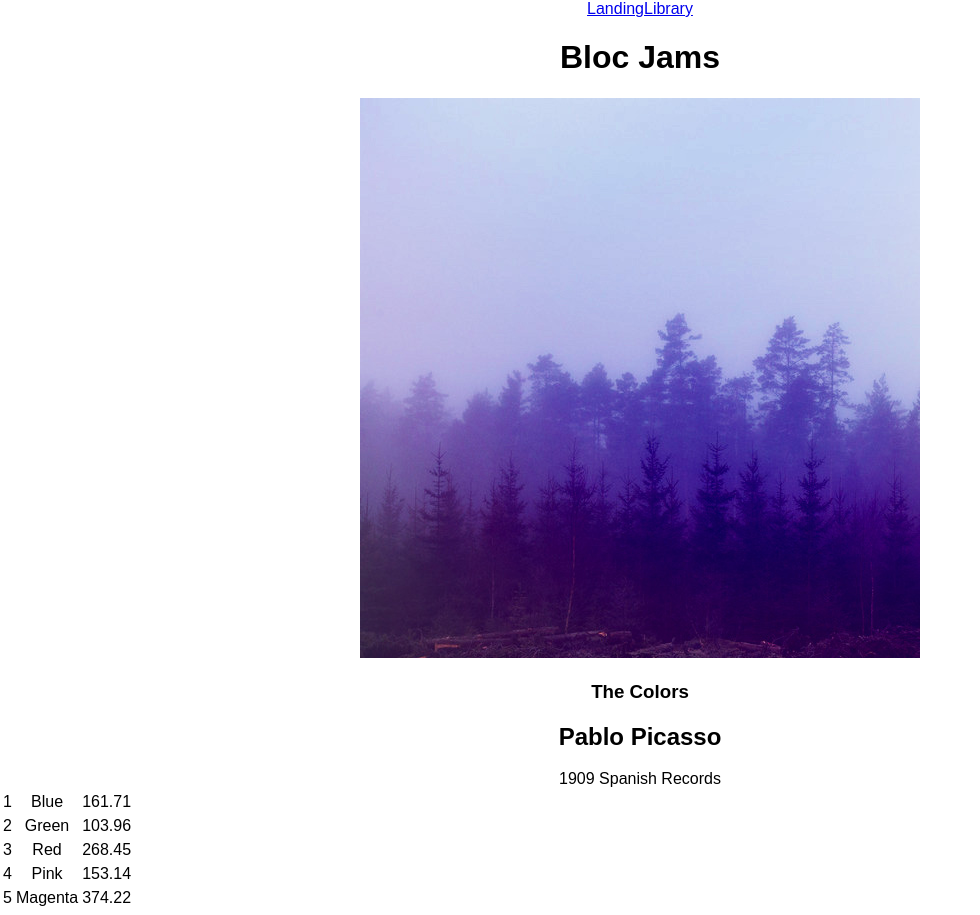
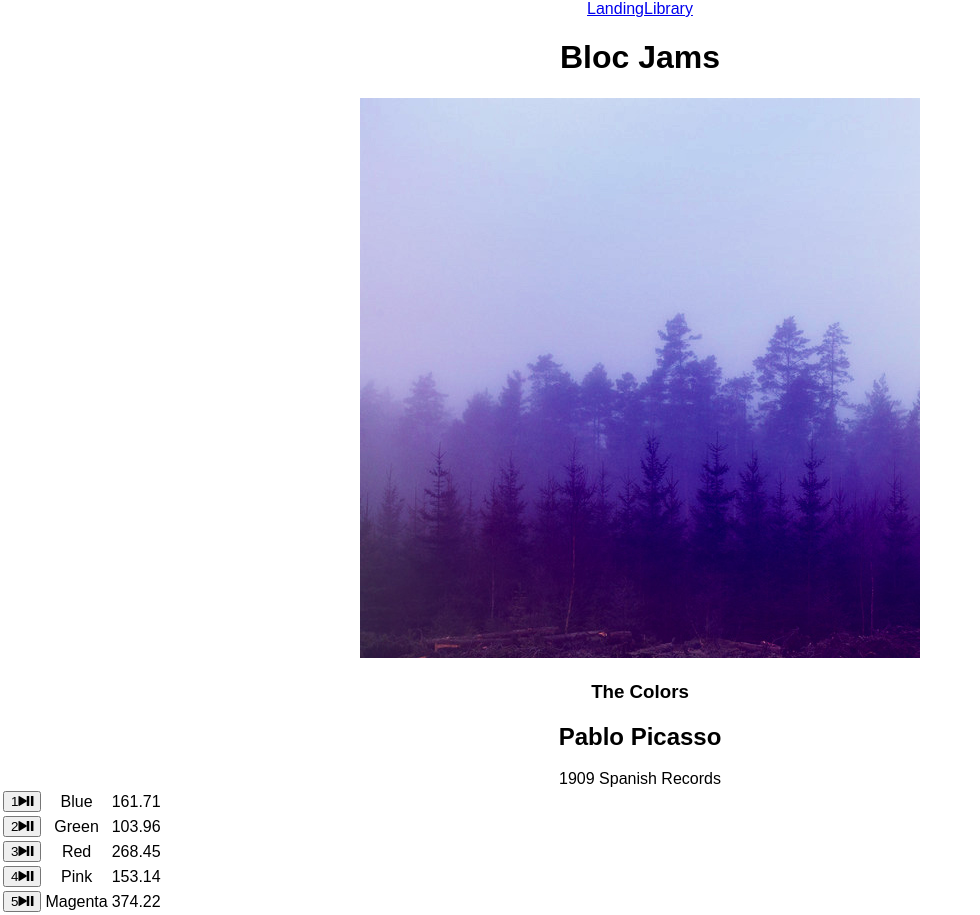
Before and after one commit to hs10337/bloc-jams-react, a React (Create React App) app: page /album/the-colors in a window 1280 px wide. Shown: the whole page, without its empty margins (0-980 px from the left). Built offline with nearby package versions, Linux system fonts and the light colour scheme.

Commit message:
add audio element

```diff
--- a/src/components/Album.js
+++ b/src/components/Album.js
@@ -10,8 +10,38 @@
     });
 
     this.state = {
-      album: album
+      album: album,
+      currentSong: album.songs[0],
+      isPlaying: false
     };
+
+    this.audioElement = document.createElement('audio');
+    this.audioElement.src = album.songs[0].audioSrc;
+  }
+
+  play() {
+      this.audioElement.play();
+      this.setState({ isPlaying: true });
+  }
+
+  pause() {
+    this.audioElement.pause();
+    this.setState({ isPlaying: false })
+  }
+
+  setSong(song) {
+    this.audioElement.src = song.audioSrc;
+    this.setState({ currentSong: song });
+  }
+
+  handleSongClick(song) {
+    const isSameSong = this.state.currentSong === song;
+    if (this.state.isPlaying && isSameSong) {
+      this.pause();
+    } else {
+      if(!isSameSong) { this.setSong(song); }
+      this.play();
+    }
   }
 
   render() {
@@ -26,20 +56,26 @@
           </div>
         </section>
         <table id="song-list">
-          { this.state.album.songs.map( (song, index) =>
-            <tbody className="song">
               <colgroup>
                 <col id="song-number-column" />
                 <col id="song-title-column" />
                 <col id="song-duration-column" />
               </colgroup>
-              <tr>
-                <td>{index+1}</td>
-                <td>{song.title}</td>
-                <td>{song.duration}</td>
-              </tr>
+              <tbody>
+              { this.state.album.songs.map( (song, index) =>
+              <tr className="song" key={index} onClick={() => this.handleSongClick(song)} >
+              <td className="song-actions">
+                <button>
+                  <span className="song-number">{index+1}</span>
+                  <span className="ion-play"></span>
+                  <span className="ion-pause"></span>
+                </button>
+              </td>
+              <td className="song-title">{song.title}</td>
+              <td className="song-duration">{song.duration}</td>
+            </tr>
+            )}
             </tbody>
-          )}
         </table>
       </section>
     );
```
